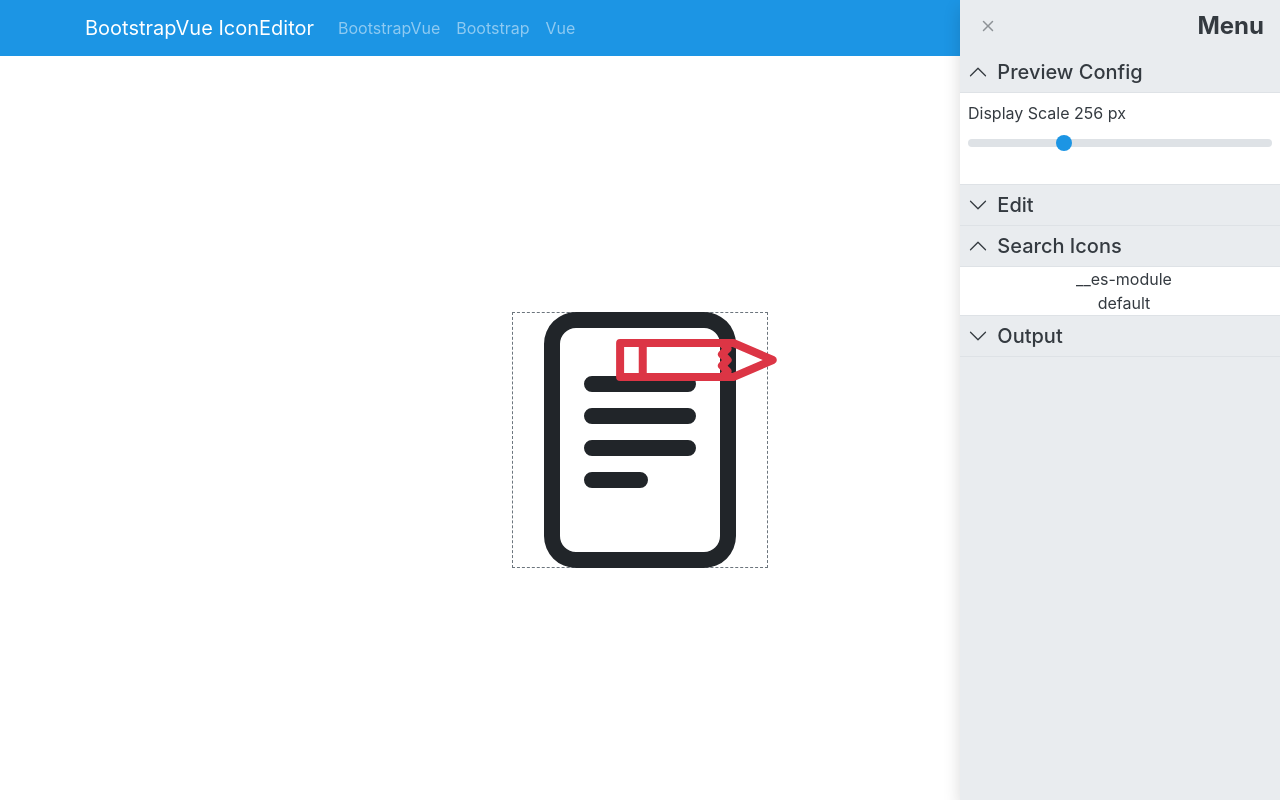
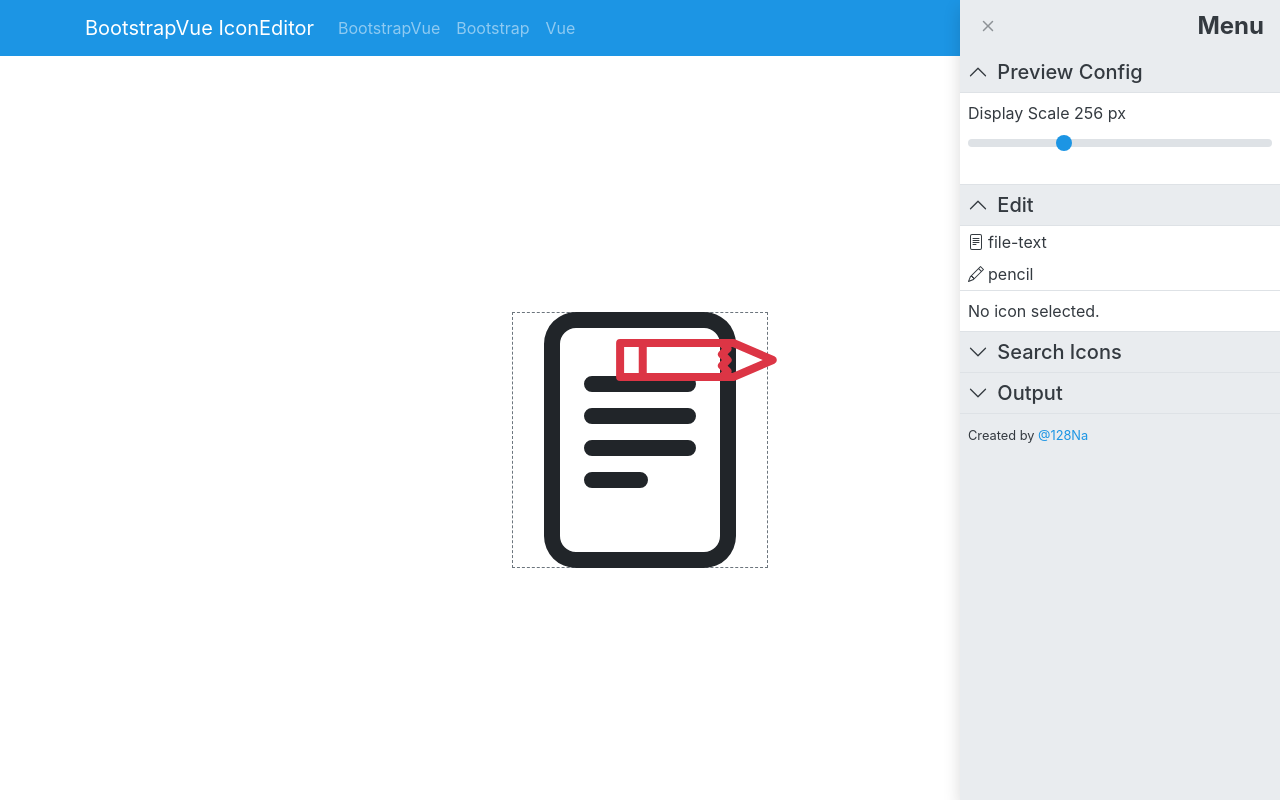
Before and after one commit to 128na/BootstrapVue-IconEditor, a Vue app: page / in a window 1280 px wide. Built offline with nearby package versions, Linux system fonts and the light colour scheme; what vue-clipboard2 would draw is missing.

Commit message:
アイコンの並べ替え、削除を実装

```diff
--- a/package.json
+++ b/package.json
@@ -12,7 +12,8 @@
     "node-sass": "^4.13.1",
     "sass-loader": "^8.0.2",
     "vue": "^2.6.11",
-    "vue-clipboard2": "^0.3.1"
+    "vue-clipboard2": "^0.3.1",
+    "vuedraggable": "^2.23.2"
   },
   "devDependencies": {
     "@vue/cli-plugin-babel": "~4.3.0",
--- a/src/App.vue
+++ b/src/App.vue
@@ -7,6 +7,7 @@
       <icon-edit :iconsets="iconsets" :selected="selected" @change="handleChange" />
       <icon-list :iconsets="iconsets" class="flex-1" />
       <icon-output :iconsets="iconsets" />
+      <copyright-content />
     </b-sidebar>
     <b-button
       class="vertical clickable"
@@ -47,9 +48,7 @@ export default {
   },
   methods: {
     handleChange(key_value) {
-      console.log(key_value);
       this.iconsets = this.iconsets.map((iconset, index) => {
-        console.log(index, this.selected.includes(index));
         if (this.selected.includes(index)) {
           iconset.options = Object.assign({}, iconset.options, key_value);
         }
--- /dev/null
+++ b/src/components/CopyrightContent.vue
@@ -0,0 +1,8 @@
+<template>
+  <div class="p-2">
+    <small>
+      Created by
+      <a href="https://twitter.com/128Na" target="_blank" rel="noopener noreferer">@128Na</a>
+    </small>
+  </div>
+</template>
--- a/src/components/IconEdit.vue
+++ b/src/components/IconEdit.vue
@@ -1,5 +1,5 @@
 <template>
-  <content-collapse title="Edit">
+  <content-collapse title="Edit" :beginning_display="true">
     <icon-layers :iconsets="iconsets" :selected="selected" />
     <div v-show="is_selected" class="p-2 border-top">
       <b-form-group label="Variant">
@@ -60,7 +60,6 @@ export default {
   },
   watch: {
     selected() {
-      console.log("selected watch");
       this.applyValues();
     },
     "values.scale"(scale) {
--- a/src/components/IconLayers.vue
+++ b/src/components/IconLayers.vue
@@ -1,22 +1,37 @@
 <template>
-  <div>
+  <draggable v-model="draggable_items">
+    <transition-group>
       <div
-      v-for="(icon,index) in iconsets"
-      :key="index"
+        v-for="(iconset,index) in iconsets"
+        :key="iconset.icon"
         @click="handleSelect(index)"
         :class="{selected:isSelected(index)}"
-      class="clickable px-2 py-1"
+        class="clickable px-2 py-1 d-flex align-items-center items"
       >
-      <b-icon :icon="icon.icon" />
-      {{ icon.icon }}
+        <b-icon :icon="iconset.icon" class="mr-1" />
+        <div class="flex-1">{{ iconset.icon }}</div>
+        <div class="btn-delete" @click.stop="handleDelete(index)">
+          <b-icon icon="x-circle" :variant="isSelected(index) ? 'light':'danger'" />
         </div>
       </div>
+    </transition-group>
+  </draggable>
 </template>
 <script>
 export default {
   props: ["iconsets", "selected"],
   created() {
     this.visible = true;
+  },
+  computed: {
+    draggable_items: {
+      get() {
+        return this.iconsets;
+      },
+      set(value) {
+        this.iconsets.splice(0, this.iconsets.length, ...value);
+      }
+    }
   },
   methods: {
     handleSelect(index) {
@@ -27,15 +42,29 @@ export default {
         this.selected.splice(i, 1);
       }
     },
+    handleDelete(index) {
+      if (window.confirm("Remove?")) {
+        this.iconsets.splice(index, 1);
+      }
+    },
     isSelected(index) {
       return this.selected.includes(index);
     }
   }
 };
 </script>
-<style scoped>
-.selected {
+<style lang="scss" scoped>
+.items {
+  &.selected {
     background-color: var(--secondary);
     color: var(--light);
   }
+
+  .btn-delete {
+    display: none;
+  }
+  &:hover .btn-delete {
+    display: block;
+  }
+}
 </style>
--- a/src/components/IconList.vue
+++ b/src/components/IconList.vue
@@ -1,5 +1,5 @@
 <template>
-  <content-collapse title="Search Icons" :beginning_display="true">
+  <content-collapse title="Search Icons" :beginning_display="false">
     <div v-for="icon in defined_iconsets" :key="icon" class="icon-list">
       <b-icon :icon="icon" class="icon ml-2" />
       {{icon}}
```
Also changed, not shown: src/main.js (+8 -3 lines), 1 other file (tests, documents, lock files or other folders). Lines whose indentation alone changed are shown as unchanged.
